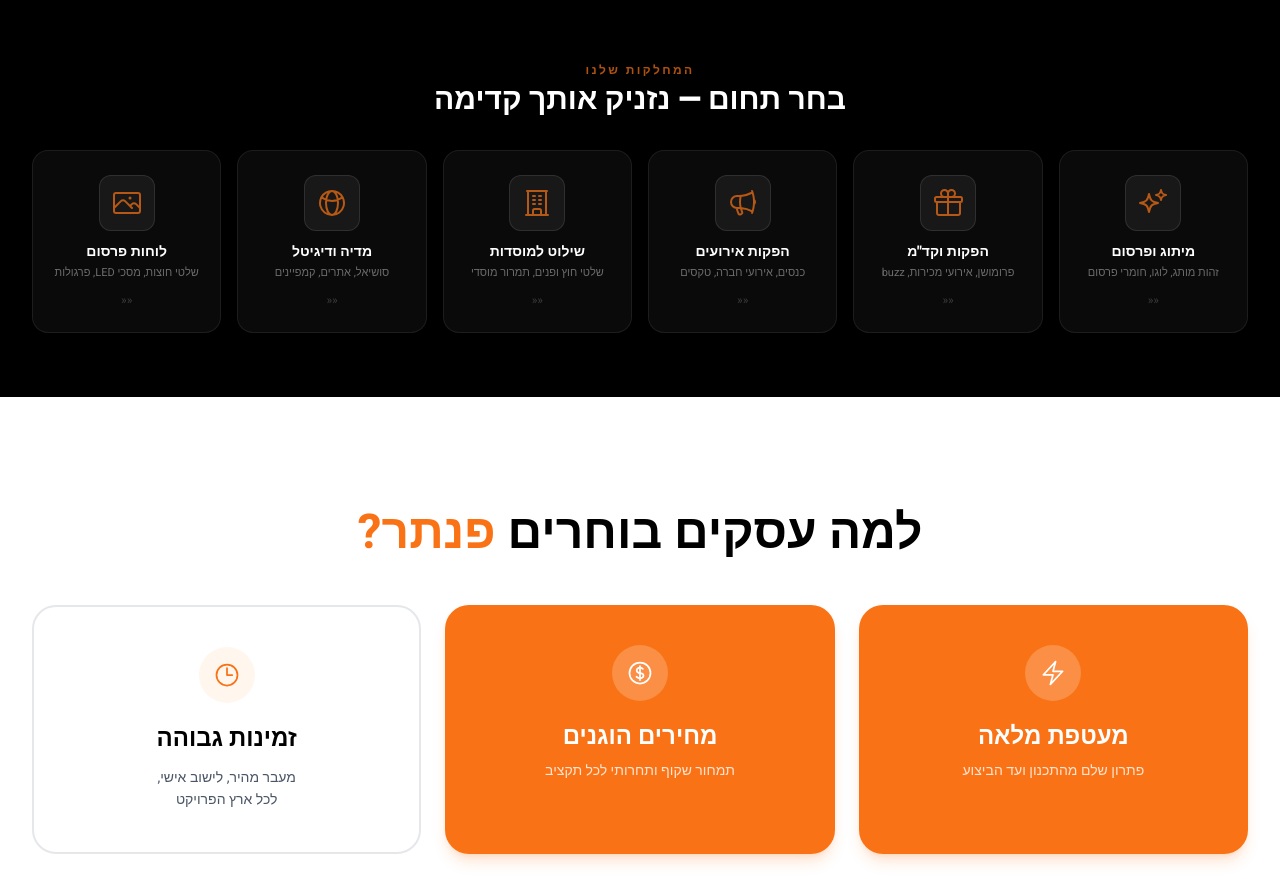
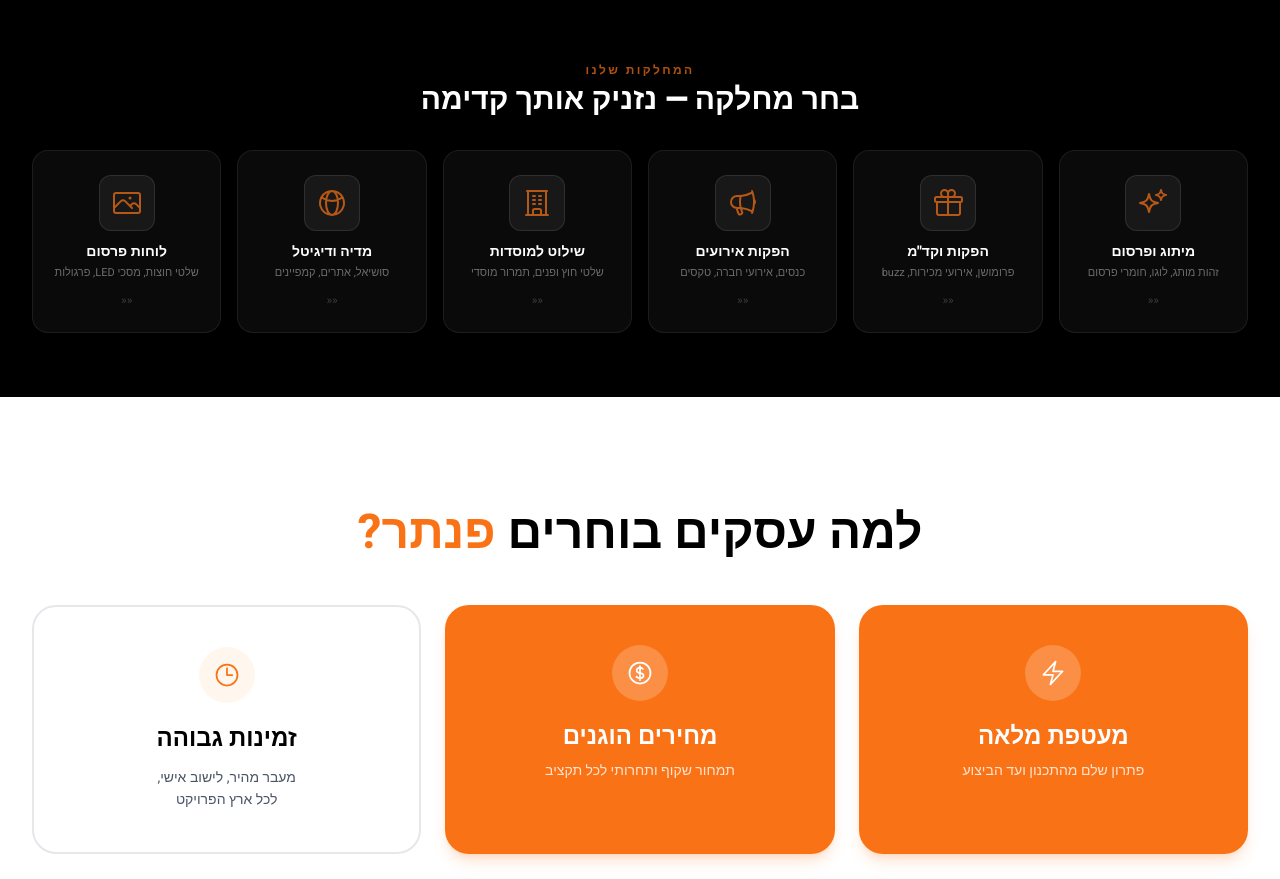
Before and after one commit to miryam3537/panther-group-site, a Next.js app: page / in a window 1280 px wide. Shown: the part 819-1698 px from the top of the page. Built offline with nearby package versions, Linux system fonts and the light colour scheme.

Commit message:
Fix typo in CategoryNavBar component
- Updated the text in the `CategoryNavBar.tsx` from "בחר תחום" to "בחר מחלקה" for improved accuracy in Hebrew language representation.

This change enhances the clarity of the navigation bar, ensuring it aligns with the intended meaning.

```diff
--- a/components/sections/CategoryNavBar.tsx
+++ b/components/sections/CategoryNavBar.tsx
@@ -76,7 +76,7 @@
             המחלקות שלנו
           </p>
           <h2 className="mt-1 text-2xl font-black text-white sm:text-3xl">
-            בחר תחום — נזניק אותך קדימה
+            בחר מחלקה — נזניק אותך קדימה
           </h2>
         </div>
 
```
